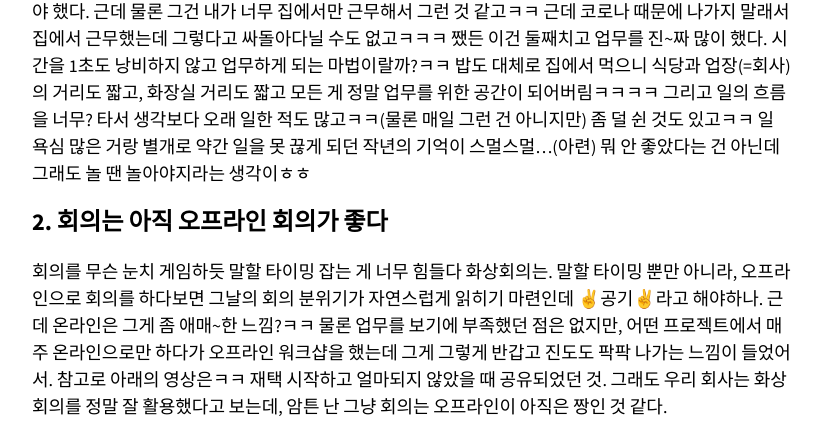
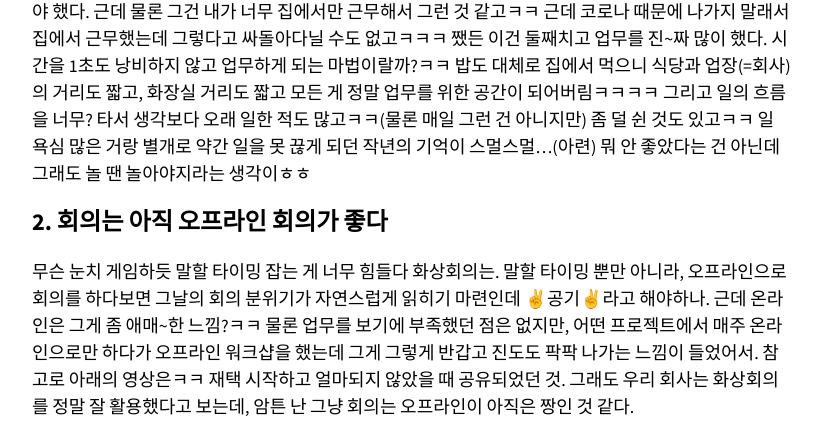
Before and after one commit to ssammykim/ssammykim.github.io, a Jekyll site: the page built from _posts/2020-05-09-last-work-from-home.md, in a window 1280 px wide and 900 px high, scrolled down 1984 px, cut to the strip 0-436 px from the top of the window. Shown: the whole strip, without its empty margins (343-1165 px from the left). Built offline with Jekyll 4.4.1, drawn with Linux system fonts in a browser that asks for light colours; nearby versions of some CDN libraries; some web fonts are replaced; comment, search, counter and statistics services are not loaded.

Commit message:
Update 2020-05-09-last-work-from-home.md

```diff
--- a/_posts/2020-05-09-last-work-from-home.md
+++ b/_posts/2020-05-09-last-work-from-home.md
@@ -38,7 +38,7 @@
 3, 4월에는 엄청나게 뺙! 업무에 몰입하기 정말 좋았다. 근데 뭐 솔직히 업무텐션이 항상 맥시멈 최고만은 아니었고, 오히려 버디 출근 겸 회사 나가서 리프레시하고 오는 게(회사 나가는 게 리프레시라니ㅋㅋㅋ) 몰입감 상승에 도움이 된 적도 있었던 만큼, 한 곳(🏠홈 홈 스윗 홈)에만 있으니까 텐션 관리에 주의를 기울여야 했다. 근데 물론 그건 내가 너무 집에서만 근무해서 그런 것 같고ㅋㅋ 근데 코로나 때문에 나가지 말래서 집에서 근무했는데 그렇다고 싸돌아다닐 수도 없고ㅋㅋㅋ 쨌든 이건 둘째치고 업무를 진~짜 많이 했다. 시간을 1초도 낭비하지 않고 업무하게 되는 마법이랄까?ㅋㅋ 밥도 대체로 집에서 먹으니 식당과 업장(=회사)의 거리도 짧고, 화장실 거리도 짧고 모든 게 정말 업무를 위한 공간이 되어버림ㅋㅋㅋㅋ 그리고 일의 흐름을 너무? 타서 생각보다 오래 일한 적도 많고ㅋㅋ(물론 매일 그런 건 아니지만) 좀 덜 쉰 것도 있고ㅋㅋ 일 욕심 많은 거랑 별개로 약간 일을 못 끊게 되던 작년의 기억이 스멀스멀...(아련) 뭐 안 좋았다는 건 아닌데 그래도 놀 땐 놀아야지라는 생각이ㅎㅎ
 
 ## 2. 회의는 아직 오프라인 회의가 좋다
-회의를 무슨 눈치 게임하듯 말할 타이밍 잡는 게 너무 힘들다 화상회의는. 말할 타이밍 뿐만 아니라, 오프라인으로 회의를 하다보면 그날의 회의 분위기가 자연스럽게 읽히기 마련인데 ✌️공기✌️라고 해야하나. 근데 온라인은 그게 좀 애매~한 느낌?ㅋㅋ 물론 업무를 보기에 부족했던 점은 없지만, 어떤 프로젝트에서 매주 온라인으로만 하다가 오프라인 워크샵을 했는데 그게 그렇게 반갑고 진도도 팍팍 나가는 느낌이 들었어서. 참고로 아래의 영상은ㅋㅋ 재택 시작하고 얼마되지 않았을 때 공유되었던 것. 그래도 우리 회사는 화상회의를 정말 잘 활용했다고 보는데, 암튼 난 그냥 회의는 오프라인이 아직은 짱인 것 같다.
+무슨 눈치 게임하듯 말할 타이밍 잡는 게 너무 힘들다 화상회의는. 말할 타이밍 뿐만 아니라, 오프라인으로 회의를 하다보면 그날의 회의 분위기가 자연스럽게 읽히기 마련인데 ✌️공기✌️라고 해야하나. 근데 온라인은 그게 좀 애매~한 느낌?ㅋㅋ 물론 업무를 보기에 부족했던 점은 없지만, 어떤 프로젝트에서 매주 온라인으로만 하다가 오프라인 워크샵을 했는데 그게 그렇게 반갑고 진도도 팍팍 나가는 느낌이 들었어서. 참고로 아래의 영상은ㅋㅋ 재택 시작하고 얼마되지 않았을 때 공유되었던 것. 그래도 우리 회사는 화상회의를 정말 잘 활용했다고 보는데, 암튼 난 그냥 회의는 오프라인이 아직은 짱인 것 같다.
 
 
 <style>.embed-container { position: relative; padding-bottom: 56.25%; height: 0; overflow: hidden; max-width: 100%; } .embed-container iframe, .embed-container object, .embed-container embed { position: absolute; top: 0; left: 0; width: 100%; height: 100%; }</style><div class='embed-container'><iframe src='https://www.youtube.com/embed/DYu_bGbZiiQ' frameborder='0' allowfullscreen></iframe></div>
```
